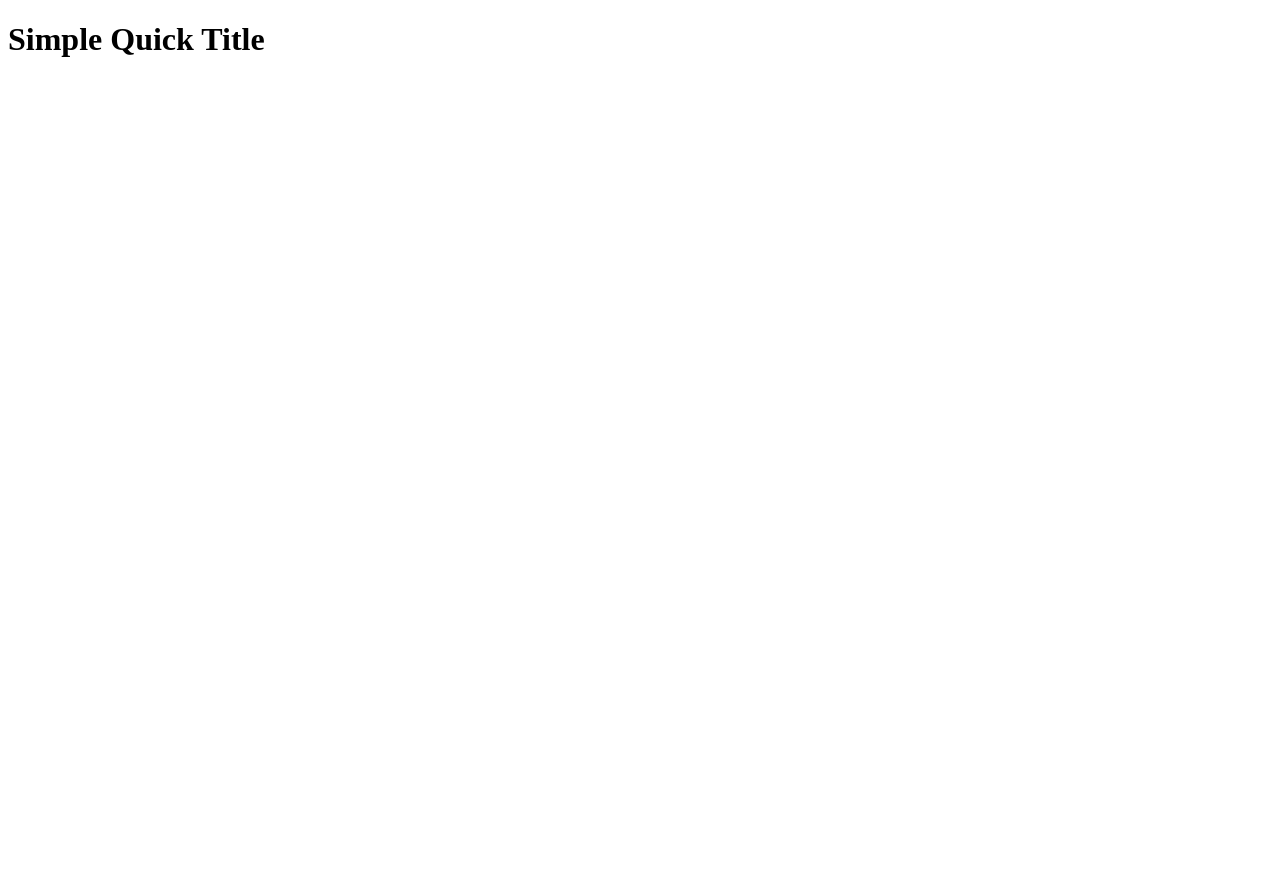
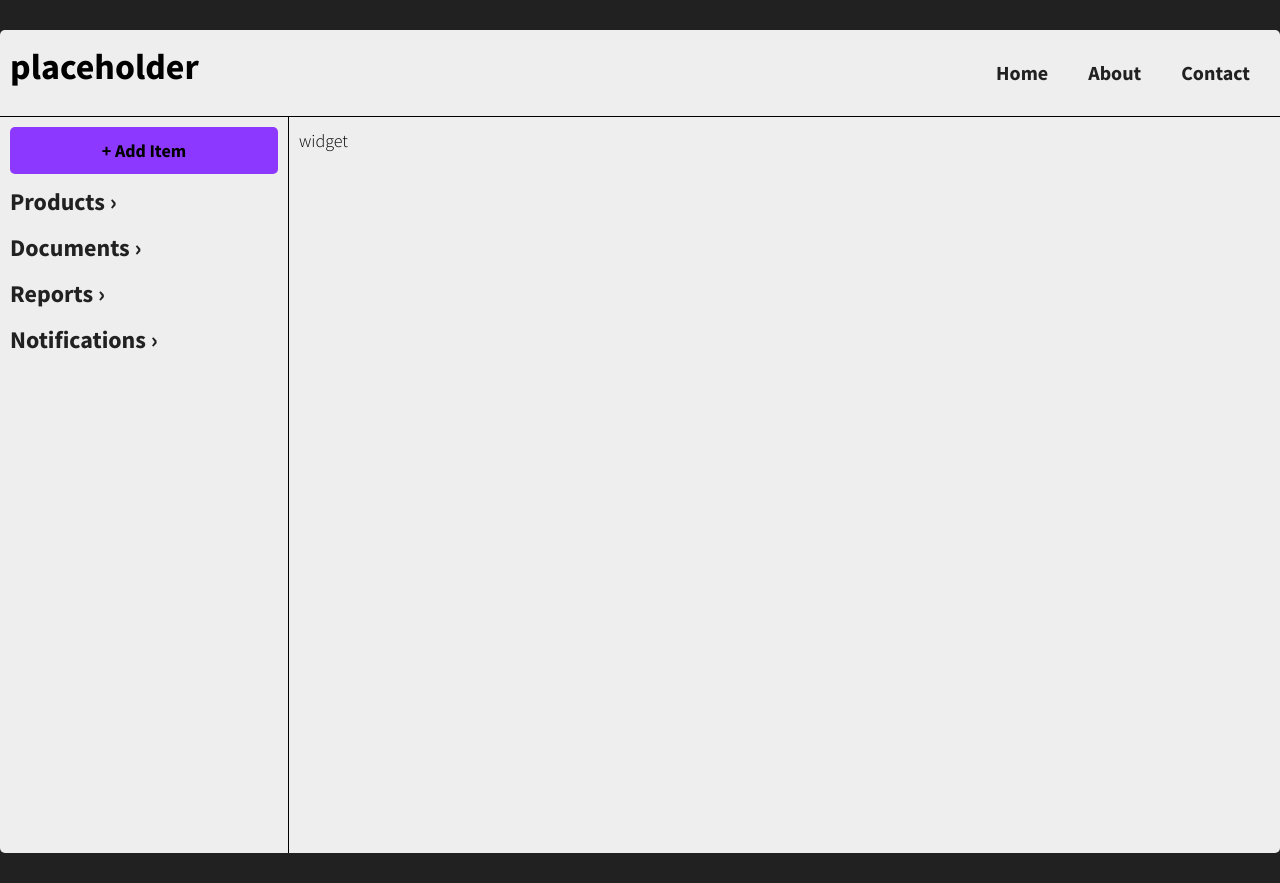
Before and after one commit to JCrucillo2/game-dashboard, a website built with Parcel: page src/index.html in a window 1280 px wide. Before the commit the page ends 800 px from the top, so only its background shows below. Built offline with nearby package versions, Linux system fonts and the light colour scheme; some packages are replaced by stand-ins of ours.

Commit message:
Added initial styles

```diff
--- /dev/null
+++ b/src/css/reset.css
@@ -0,0 +1,74 @@
+/* Box sizing rules */
+*,
+*::before,
+*::after {
+    box-sizing: border-box;
+}
+
+/* Remove default margin */
+body,
+h1,
+h2,
+h3,
+h4,
+p,
+figure,
+blockquote,
+dl,
+dd {
+    margin: 0;
+}
+
+/* Remove list styles on ul, ol elements with a list role, which suggests default styling will be removed */
+ul[role="list"],
+ol[role="list"] {
+    list-style: none;
+}
+
+/* Set core root defaults */
+html:focus-within {
+    scroll-behavior: smooth;
+}
+
+/* Set core body defaults */
+body {
+    min-height: 100vh;
+    text-rendering: optimizeSpeed;
+    line-height: 1.5;
+}
+
+/* A elements that don't have a class get default styles */
+a:not([class]) {
+    text-decoration-skip-ink: auto;
+}
+
+/* Make images easier to work with */
+img,
+picture {
+    max-width: 100%;
+    display: block;
+}
+
+/* Inherit fonts for inputs and buttons */
+input,
+button,
+textarea,
+select {
+    font: inherit;
+}
+
+/* Remove all animations, transitions and smooth scroll for people that prefer not to see them */
+@media (prefers-reduced-motion: reduce) {
+    html:focus-within {
+        scroll-behavior: auto;
+    }
+
+    *,
+    *::before,
+    *::after {
+        animation-duration: 0.01ms !important;
+        animation-iteration-count: 1 !important;
+        transition-duration: 0.01ms !important;
+        scroll-behavior: auto !important;
+    }
+}
--- a/src/css/styles.css
+++ b/src/css/styles.css
@@ -0,0 +1,105 @@
+:root,
+html {
+    --primary: #8c38ff;
+    --light: #eeeeee;
+    --dark: #212121;
+    --darkened-primary: #4900af;
+    font-size: 62.5%;
+}
+
+body {
+    color: black;
+    font-family: "Source Sans Pro", sans-serif;
+    font-size: 1.8rem; /* 18px */
+    line-height: 1.5;
+    font-weight: 300;
+    background: var(--dark);
+}
+
+.app-container {
+    max-width: 160rem;
+    margin: 3rem auto;
+    border-radius: 0.5rem;
+    background-color: var(--light);
+}
+.app-navigation {
+    display: flex;
+    justify-content: space-between;
+    border-bottom: 1px solid black;
+    padding: 1rem;
+}
+
+.app-navigation nav ul {
+    display: flex;
+    padding: 0;
+}
+
+.app-navigation nav ul li {
+    list-style-type: none;
+    padding: 0 1rem;
+}
+
+.app-navigation nav ul li a {
+    text-decoration: none;
+    color: var(--dark);
+    font-size: 2rem;
+    transition: 0.2s;
+    padding: 1rem;
+    font-weight: bold;
+}
+
+.app-navigation nav ul li a:hover {
+    background-color: var(--darkened-primary);
+    border-radius: 0.5rem;
+    color: var(--light);
+}
+
+.dashboard {
+    display: flex;
+}
+
+.sidebar {
+    width: 28.9rem;
+    height: calc(100vh - 6.4rem);
+    border-right: 1px solid black;
+    padding: 1rem;
+}
+
+.other-links {
+    display: flex;
+    flex-direction: column;
+}
+
+.other-links a {
+    margin-bottom: 1rem;
+    text-decoration: none;
+    color: var(--dark);
+    font-weight: bold;
+    transition: 0.2s;
+    font-size: 2.4rem;
+}
+
+.other-links a:hover {
+    color: var(--darkened-primary);
+}
+
+.add-item {
+    width: 100%;
+    cursor: pointer;
+    border: none;
+    background-color: var(--primary);
+    border-radius: 0.5rem;
+    padding: 1rem 0;
+    font-weight: bold;
+    margin-bottom: 1rem;
+    transition: 0.2s;
+}
+
+.add-item:hover {
+    background-color: var(--darkened-primary);
+    color: var(--light);
+}
+
+.widget {
+    padding: 1rem;
+}
--- a/src/index.html
+++ b/src/index.html
@@ -6,10 +6,41 @@
         <meta name="viewport" content="width=device-width, initial-scale=1.0" />
         <title>Game To Go</title>
 
+        <link rel="stylesheet" href="css/reset.css" />
         <link rel="stylesheet" href="css/styles.css" />
+
+        <link
+            href="https://fonts.googleapis.com/css2?family=Montserrat:wght@100;300;400;700;900&family=Source+Sans+Pro:wght@300;400;700;900&display=swap"
+            rel="stylesheet"
+        />
+
         <script type="module" src="js/index.js" defer></script>
     </head>
     <body>
-        <h1>Simple Quick Title</h1>
+        <div class="app-container">
+            <header class="app-navigation">
+                <h1>placeholder</h1>
+                <nav>
+                    <ul>
+                        <li><a href="#">Home</a></li>
+                        <li><a href="#">About</a></li>
+                        <li><a href="#">Contact</a></li>
+                    </ul>
+                </nav>
+            </header>
+            <main class="dashboard">
+                <aside class="sidebar">
+                    <button class="add-item">+ Add Item</button>
+                    <div class="other-links">
+                        <a href="#">Products &rsaquo;</a>
+                        <a href="#">Documents &rsaquo;</a>
+                        <a href="#">Reports &rsaquo;</a>
+                        <a href="#">Notifications &rsaquo;</a>
+                    </div>
+                </aside>
+                <aside class="widget">widget</aside>
+            </main>
+            <footer></footer>
+        </div>
     </body>
 </html>
```
